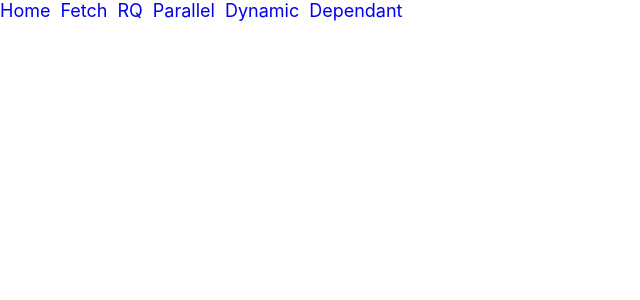
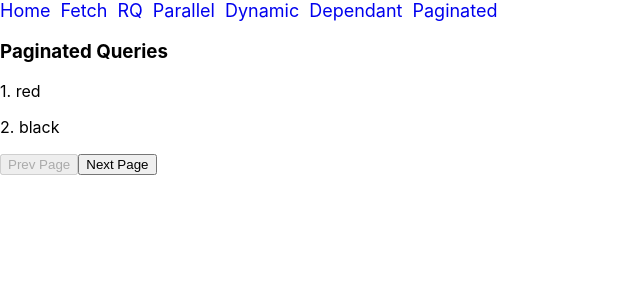
Before and after one commit to ZakriaJanjua/React-Query, a React (Create React App) app: page /rq-paginated in a window 1280 px wide. Shown: the top 300 px of the page, without its empty margins (0-640 px from the left). Built offline with nearby package versions, Linux system fonts and the light colour scheme; data requests are answered from the project's data file.

Commit message:
feat: paginated implemented

```diff
--- a/db.json
+++ b/db.json
@@ -55,5 +55,39 @@
             "angular"
          ]
       }
+   ],
+   "colors": [
+      {
+         "id": 1,
+         "label": "red"
+      },
+      {
+         "id": 2,
+         "label": "black"
+      },
+      {
+         "id": 3,
+         "label": "blue"
+      },
+      {
+         "id": 4,
+         "label": "green"
+      },
+      {
+         "id": 5,
+         "label": "grey"
+      },
+      {
+         "id": 6,
+         "label": "yellow"
+      },
+      {
+         "id": 7,
+         "label": "orange"
+      },
+      {
+         "id": 8,
+         "label": "purple"
+      }
    ]
 }
--- a/src/App.js
+++ b/src/App.js
@@ -5,6 +5,7 @@ import SuperheroRQSingle from './pages/SuperheroRQSingle';
 import ParallelQueries from './pages/ParallelQueries';
 import DynamicParallel from './pages/DynamicParallel';
 import Dependant from './pages/Dependant';
+import PaginatedQueries from './pages/PaginatedQueries';
 import { Route, Routes } from 'react-router-dom';
 import Links from './components/Links';
 function App() {
@@ -25,6 +26,7 @@ function App() {
 					path='/rq-dependant'
 					element={<Dependant email='quantiphi@quantiphi.com' />}
 				/>
+				<Route path='/rq-paginated' element={<PaginatedQueries />} />
 			</Routes>
 		</>
 	);
--- a/src/components/Links.jsx
+++ b/src/components/Links.jsx
@@ -23,6 +23,9 @@ export default function Links() {
 			<Link className='link' to='/rq-dependant'>
 				Dependant
 			</Link>
+			<Link className='link' to='rq-paginated'>
+				Paginated
+			</Link>
 		</header>
 	);
 }
--- /dev/null
+++ b/src/pages/PaginatedQueries.jsx
@@ -0,0 +1,46 @@
+import { useQuery } from 'react-query';
+import { useState } from 'react';
+import axios from 'axios';
+
+const fetchColors = (pageNumber) => {
+	return axios.get(`http://localhost:5000/colors?_limit=2&_page=${pageNumber}`);
+};
+
+export default function PaginatedQueries() {
+	const [pageNumber, setPageNumber] = useState(1);
+	const { data, isLoading, isError, error } = useQuery(
+		['colors', pageNumber],
+		() => fetchColors(pageNumber),
+		{
+			keepPreviousData: true,
+		}
+	);
+
+	if (isLoading) return <h3>Loading...</h3>;
+	if (isError) return <h3>Error: {error.message}</h3>;
+
+	return (
+		<>
+			<h3>Paginated Queries</h3>
+			{data?.data?.map((color) => (
+				<div key={color.id}>
+					<p>
+						{color.id}. {color.label}
+					</p>
+				</div>
+			))}
+			<button
+				onClick={() => setPageNumber((prev) => prev - 1)}
+				disabled={pageNumber === 1}
+			>
+				Prev Page
+			</button>
+			<button
+				onClick={() => setPageNumber((prev) => prev + 1)}
+				disabled={pageNumber === 4}
+			>
+				Next Page
+			</button>
+		</>
+	);
+}
```
